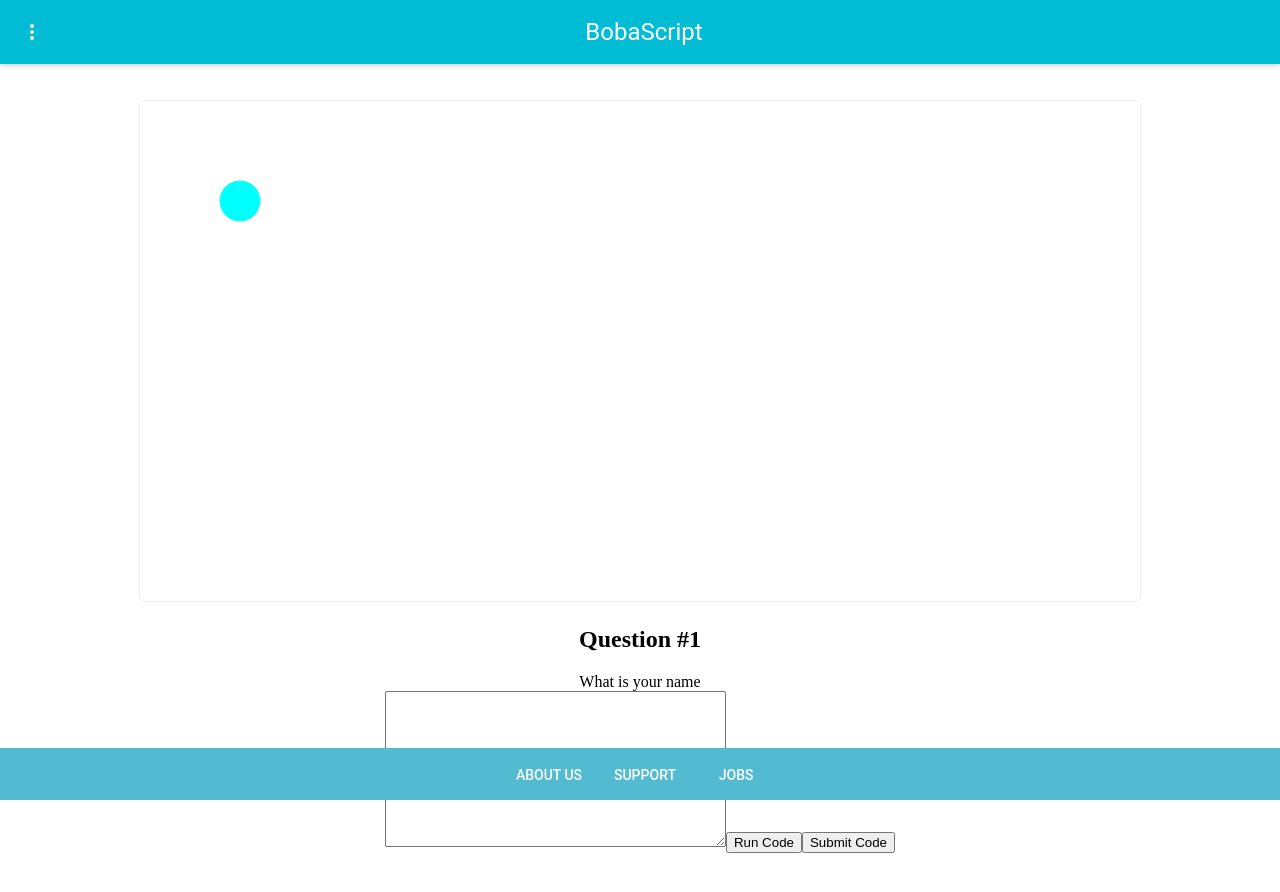
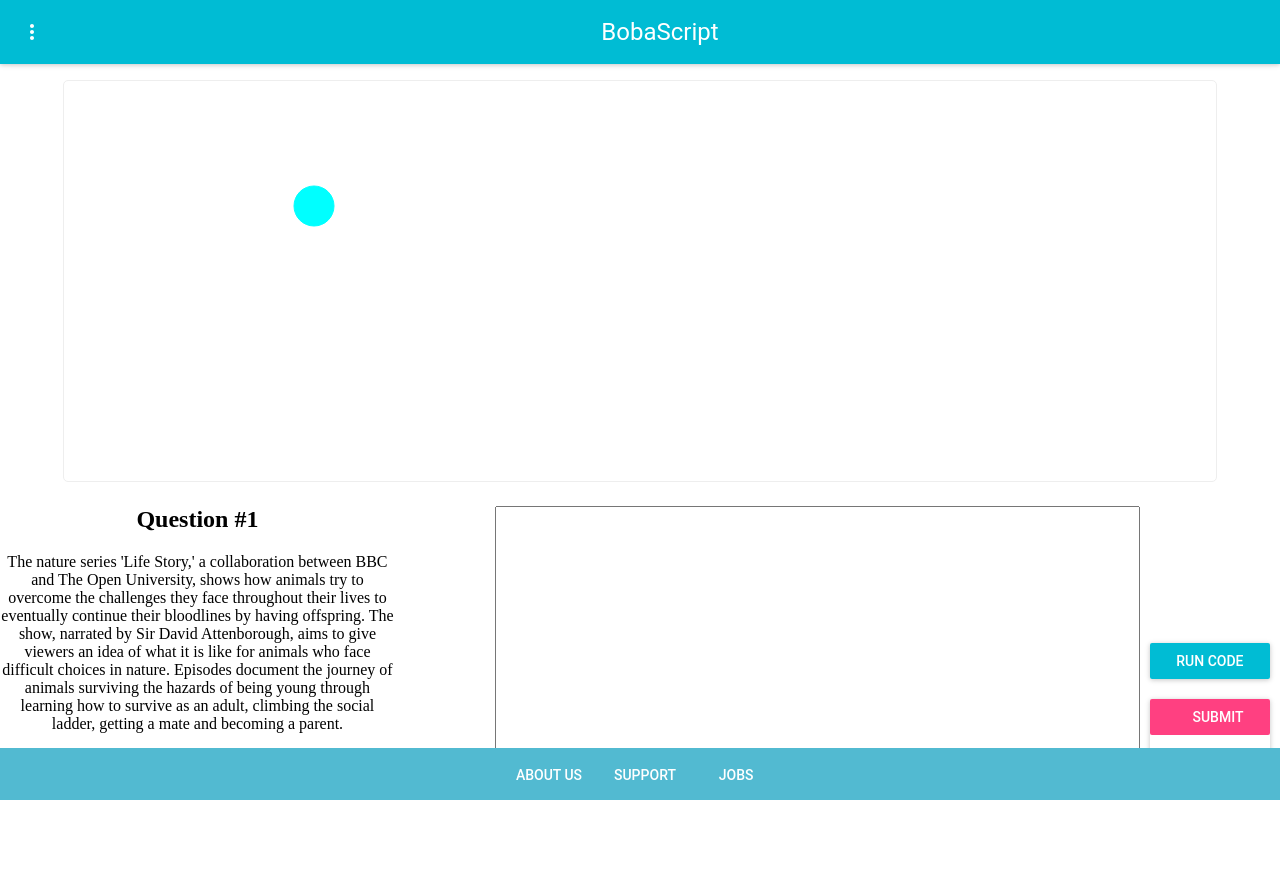
Before and after one commit to borajimin/BobaScript-frontend, a React app: page /#/test/1 in a window 1280 px wide. Built offline with nearby package versions, Linux system fonts and the light colour scheme; some packages are replaced by stand-ins of ours.

Commit message:
test page update and rework

```diff
--- a/client/App.js
+++ b/client/App.js
@@ -36,12 +36,13 @@ class App extends React.Component {
               targetOrigin={{horizontal: 'left', vertical: 'top'}}
             >
               <MenuItem primaryText="Start"  onClick={() => this.props.history.push('/')} />
-              <MenuItem primaryText="Test" onClick={() => this.props.history.push('/test')} />
+              <MenuItem primaryText="Test 1" onClick={() => this.props.history.push('/test/1')} />
+              <MenuItem primaryText="Test 2" onClick={() => this.props.history.push('/test/2')} />
+              <MenuItem primaryText="Test 3" onClick={() => this.props.history.push('/test/3')} />
               <MenuItem primaryText="Finish" onClick={() => this.props.history.push('/finish')} />
               <MenuItem primaryText="Instructions" onClick={() => this.props.history.push('/instructions')}/>
             </IconMenu>}
           title="BobaScript"
-          iconClassNameRight="muidocs-icon-navigation-expand-more"
           className="App-header"
         />
         <div className="App-body">
--- a/client/components/Question.js
+++ b/client/components/Question.js
@@ -5,7 +5,7 @@ class Question extends React.Component {
   constructor(props) {
     super(props);
     this.question = {
-      1: "What is your name",
+      1: "The nature series 'Life Story,' a collaboration between BBC and The Open University, shows how animals try to overcome the challenges they face throughout their lives to eventually continue their bloodlines by having offspring. The show, narrated by Sir David Attenborough, aims to give viewers an idea of what it is like for animals who face difficult choices in nature. Episodes document the journey of animals surviving the hazards of being young through learning how to survive as an adult, climbing the social ladder, getting a mate and becoming a parent.",
       2: "Hello, world",
       3: "This is the last question"
     }
@@ -15,7 +15,7 @@ class Question extends React.Component {
     return (
       <div className="questionContainer">
         <h2>Question #{this.props.question}</h2>
-        <div className="question">{this.question[this.props.question]}</div>
+        <div className="question" style={{"overflowY": "scroll", "maxHeight": "180px", "maxWidth": "400px"}}>{this.question[this.props.question]}</div>
       </div>
     );
   }
--- a/client/components/Start.js
+++ b/client/components/Start.js
@@ -27,9 +27,9 @@ class Start extends React.Component {
 
   render() {
     return (
-      <div className="App">
+      <div>
         <div>
-          <img  className="startPageLogo" src={BobaScript} />
+          <img className="startPageLogo" src={BobaScript} />
         </div>
         <TextField
           floatingLabelText="Username"
--- a/client/components/Test.js
+++ b/client/components/Test.js
@@ -2,6 +2,8 @@ import React from 'react';
 import Boba from '../Boba/Boba';
 import axios from 'axios';
 import Question from './Question'
+import RaisedButton from 'material-ui/RaisedButton';
+
 
 const BASE_URL="http://localhost:3000";
 
@@ -13,14 +15,30 @@ class Test extends React.Component {
       code: null,
       boba: null,
       transpiled: null,
+      windowHeight: 0,
+      windowWidth: 0,
     };
   }
 
   componentDidMount() {
     const canvas = this.refs.canvas;
     const ctx = canvas.getContext("2d");
+    window.addEventListener("resize", () => this.updateDimensions());
     this.setState({
-      boba: new Boba(ctx, 250, 125, 20, "cyan")
+      boba: new Boba(ctx, 250, 125, 20, "cyan"),
+      windowHeight: window.innerHeight,
+      windowWidth: window.innerWidth,
+    }, () => this.state.boba.update());
+  }
+
+  componentWillUnmount() {
+    window.removeEventListener("resize", () => this.updateDimensions());
+  }
+
+  updateDimensions() {
+    this.setState({
+      windowHeight: window.innerHeight,
+      windowWidth: window.innerWidth,
     }, () => this.state.boba.update());
   }
 
@@ -87,13 +105,24 @@ class Test extends React.Component {
 
   render() {
     return (
-      <div>
-        <canvas ref="canvas" width="1000" height="500"/>
-        <Question question={this.props.match.params.number}/>
-        <textarea onChange={(e) => this.onCodeChange(e)} rows="10" cols="40" />
-
-        <button onClick={() => this.onRun()}>Run Code</button>
-        <button onClick={() => this.onSubmit()}>Submit Code</button>
+      <div style={{"marginTop": "80px"}}>
+        <canvas ref="canvas" width={this.state.windowWidth * 0.9} height={this.state.windowHeight * 0.5}/>
+        <div style={{"flexDirection": "row", "display": "flex", "justifyContent": "center"}}>
+          <div style={{}}>
+            <Question question={this.props.match.params.number}/>
+          </div>
+          <div style={{"marginLeft": "100px", "marginTop": "20px"}}>
+            <textarea
+              style={{"padding": "10px"}}
+              onChange={(e) => this.onCodeChange(e)}
+              rows={Math.floor(this.state.windowHeight * 0.02)}
+              cols={Math.floor(this.state.windowWidth * 0.06)}/>
+          </div>
+          <div style={{"flexDirection": "column", "display": "flex", "justifyContent": "flex-end"}}>
+            <RaisedButton style={{"margin": "10px"}} onClick={() => this.onRun()} label="Run Code" primary={true} />
+            <RaisedButton style={{"margin": "10px"}} onClick={() => this.onSubmit()} label="Submit Code" secondary={true} />
+          </div>
+        </div>
 
         <div>{this.state.transpiled}</div>
       </div>
--- a/public/assets/css/style.css
+++ b/public/assets/css/style.css
@@ -26,7 +26,6 @@ canvas {
 
 .App-body {
   padding-bottom: 100px;
-  padding-top: 100px;
 }
 
 .App-footer {
@@ -39,4 +38,11 @@ canvas {
 
 .startPageLogo {
   height: 600px;
+  top: 0;
 }
+
+
+.textBoxes {
+  display: flex;
+  flex-direction: column;
+}
```
Also changed, not shown: 1 other file.
